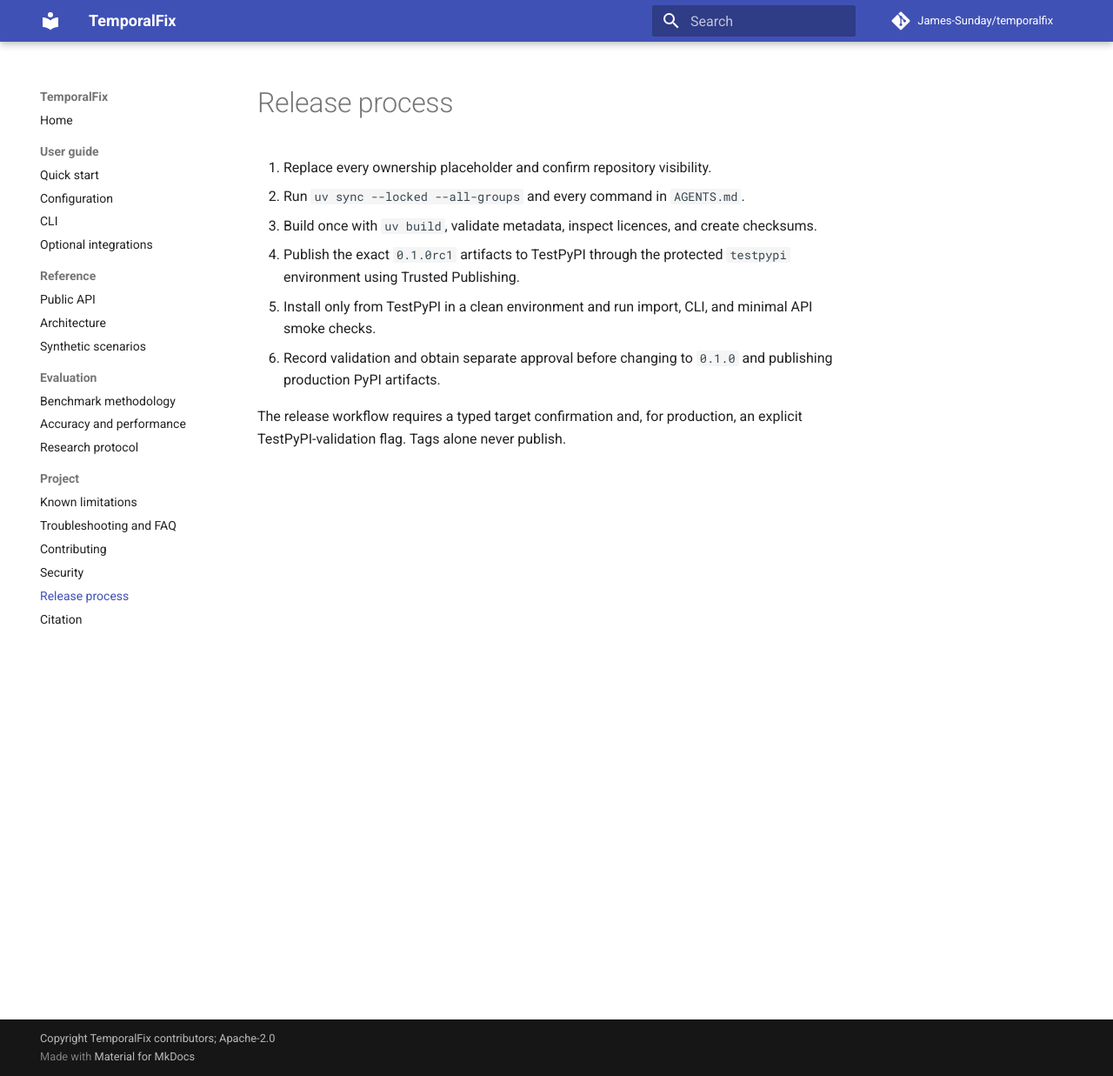
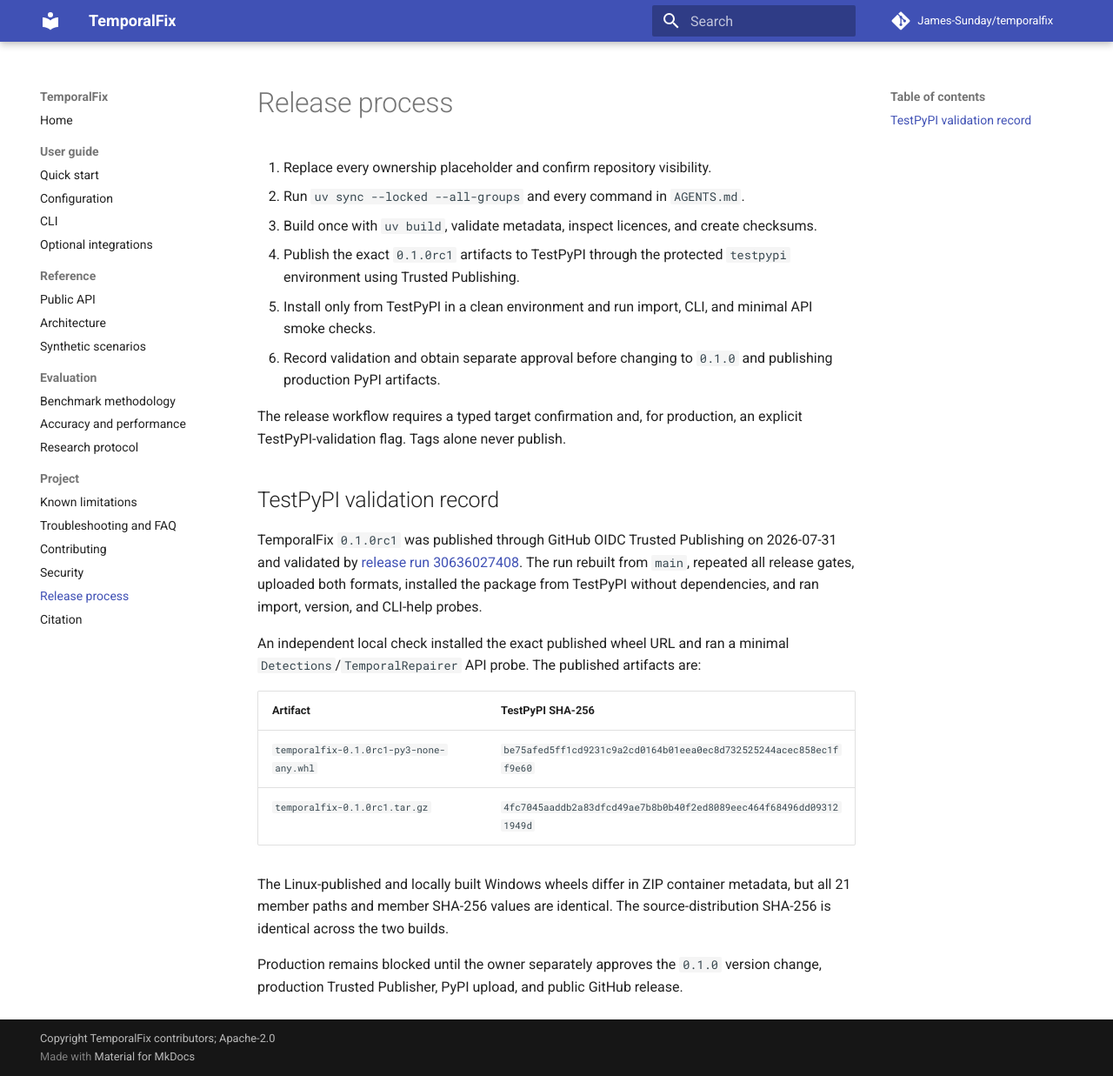
Before and after one commit to James-Sunday/temporalfix, an MkDocs documentation site: the page built from docs/release.md, in a window 1280 px wide and 1237 px high. Shown: the whole window at 87% size. Built offline with MkDocs 1.6.1 and Material for MkDocs 9.7.7, drawn with Linux system fonts in a browser that asks for light colours; comment, search, counter and statistics services are not loaded.

Commit message:
chore: record TestPyPI validation

```diff
--- a/docs/release.md
+++ b/docs/release.md
@@ -13,3 +13,28 @@
 
 The release workflow requires a typed target confirmation and, for production,
 an explicit TestPyPI-validation flag. Tags alone never publish.
+
+## TestPyPI validation record
+
+TemporalFix `0.1.0rc1` was published through GitHub OIDC Trusted Publishing on
+2026-07-31 and validated by
+[release run 30636027408](https://github.com/James-Sunday/temporalfix/actions/runs/30636027408).
+The run rebuilt from `main`, repeated all release gates, uploaded both formats,
+installed the package from TestPyPI without dependencies, and ran import,
+version, and CLI-help probes.
+
+An independent local check installed the exact published wheel URL and ran a
+minimal `Detections`/`TemporalRepairer` API probe. The published artifacts are:
+
+| Artifact | TestPyPI SHA-256 |
+| --- | --- |
+| `temporalfix-0.1.0rc1-py3-none-any.whl` | `be75afed5ff1cd9231c9a2cd0164b01eea0ec8d732525244acec858ec1ff9e60` |
+| `temporalfix-0.1.0rc1.tar.gz` | `4fc7045aaddb2a83dfcd49ae7b8b0b40f2ed8089eec464f68496dd093121949d` |
+
+The Linux-published and locally built Windows wheels differ in ZIP container
+metadata, but all 21 member paths and member SHA-256 values are identical. The
+source-distribution SHA-256 is identical across the two builds.
+
+Production remains blocked until the owner separately approves the `0.1.0`
+version change, production Trusted Publisher, PyPI upload, and public GitHub
+release.
```
Also changed, not shown: README.md (+5 -3 lines), 4 other files.
